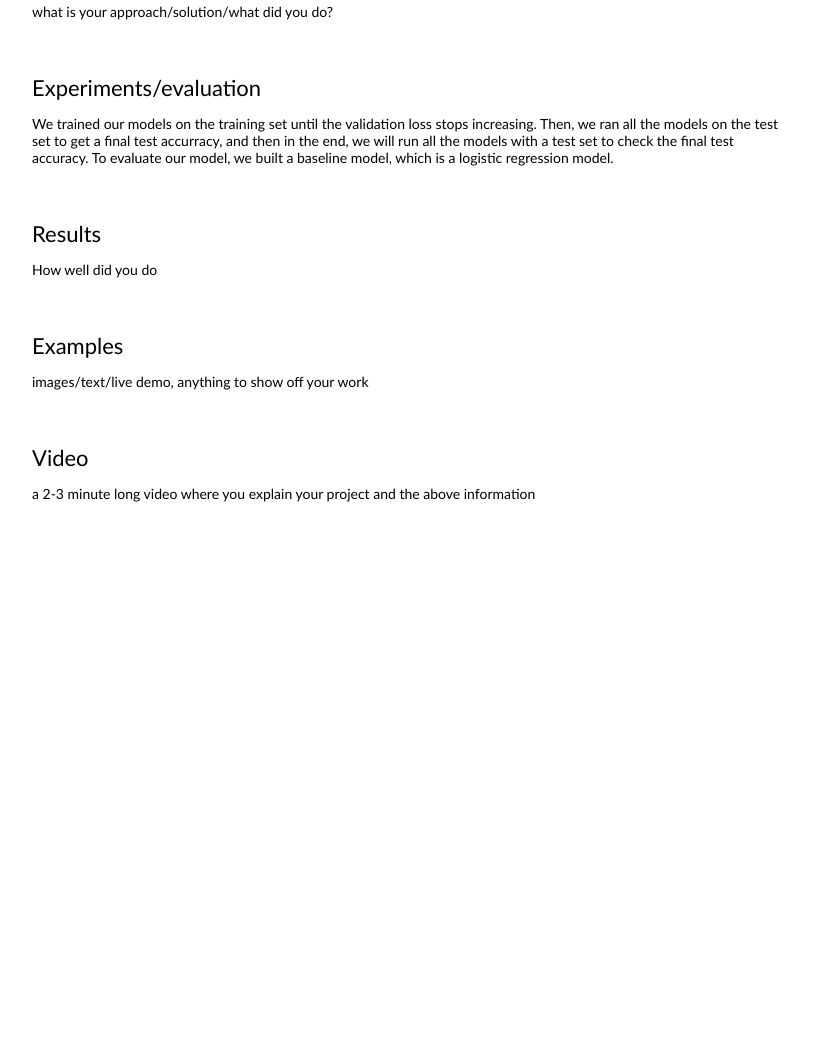
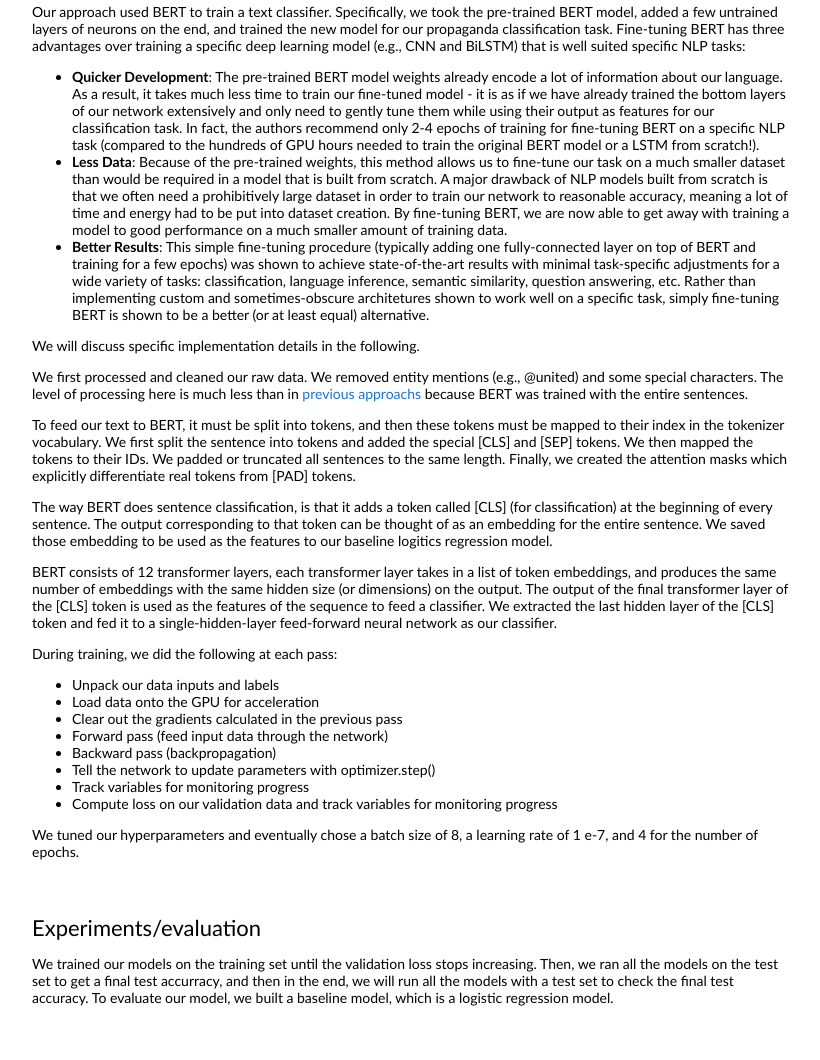
Before and after one commit to peminguyen/dl-final-project, a plain HTML site: page index.html in a window 1280 px wide. Shown: the part 1010-2070 px from the top of the page, without its empty margins (228-1048 px from the left). Before the commit the page ends 1554 px from the top, so only its background shows below. Drawn offline with Linux system fonts and the light colour scheme.

Commit message:
added methods

```diff
--- a/index.html
+++ b/index.html
@@ -82,7 +82,58 @@
             <td style="padding:20px;width:100%;vertical-align:middle">
               <heading>Methodology</heading>
               <p>
-                what is your approach/solution/what did you do?
+                Our approach used BERT to train a text classifier. Specifically, we took the pre-trained BERT model, added a few untrained layers of neurons on the end, and trained the new model for our propaganda classification task. Fine-tuning BERT has three advantages over training a specific deep learning model (e.g., CNN and BiLSTM) that is well suited specific NLP tasks:
+                <ul>
+                  <li><strong>Quicker Development</strong>: The pre-trained BERT model weights already encode a lot of information about our language. As a result, it takes much less time to train our fine-tuned model - it is as if we have already trained the bottom layers of our network extensively and only need to gently tune them while using their output as features for our classification task. In fact, the authors recommend only 2-4 epochs of training for fine-tuning BERT on a specific NLP task (compared to the hundreds of GPU hours needed to train the original BERT model or a LSTM from scratch!).</li>
+                  <li><strong>Less Data</strong>: Because of the pre-trained weights, this method allows us to fine-tune our task on a much smaller dataset than would be required in a model that is built from scratch. A major drawback of NLP models built from scratch is that we often need a prohibitively large dataset in order to train our network to reasonable accuracy, meaning a lot of time and energy had to be put into dataset creation. By fine-tuning BERT, we are now able to get away with training a model to good performance on a much smaller amount of training data.</li>
+                  <li><strong>Better Results</strong>: This simple fine-tuning procedure (typically adding one fully-connected layer on top of BERT and training for a few epochs) was shown to achieve state-of-the-art results with minimal task-specific adjustments for a wide variety of tasks: classification, language inference, semantic similarity, question answering, etc. Rather than implementing custom and sometimes-obscure architetures shown to work well on a specific task, simply fine-tuning BERT is shown to be a better (or at least equal) alternative.</li>
+                </ul>
+              </p>
+
+              <p>
+                We will discuss specific implementation details in the following.
+              </p>
+
+              <p>
+                We first processed and cleaned our raw data. We removed entity mentions (e.g., @united) and some special characters. The level of processing here is much less than in <a href="https://arxiv.org/pdf/2006.00593.pdf?fbclid=IwAR0EJp_Uhq9T5Gh2R1TPeQrvYmoNjb72PNWtsJKpIk998FX1vdFMORInbA0">previous approachs</a> because BERT was trained with the entire sentences.
+              </p>
+
+              <p>
+                To feed our text to BERT, it must be split into tokens, and then these tokens must be mapped to their index in the tokenizer vocabulary. We first split the sentence into tokens and added the special [CLS] and [SEP] tokens. We then mapped the tokens to their IDs. We padded or truncated all sentences to the same length. Finally, we created the attention masks which explicitly differentiate real tokens from [PAD] tokens.
+              </p>
+
+              <p>
+                The way BERT does sentence classification, is that it adds a token called [CLS] (for classification) at the beginning of every sentence. The output corresponding to that token can be thought of as an embedding for the entire sentence. We saved those embedding to be used as the features to our baseline logitics regression model.
+              </p>
+
+              <p>
+                BERT consists of 12 transformer layers, each transformer layer takes in a list of token embeddings, and produces the same number of embeddings with the same hidden size (or dimensions) on the output. The output of the final transformer layer of the [CLS] token is used as the features of the sequence to feed a classifier. We extracted the last hidden layer of the [CLS] token and fed it to a single-hidden-layer feed-forward neural network as our classifier.
+              </p>
+
+              <p>
+                During training, we did the following at each pass:
+                <ul>
+                  <li> Unpack our data inputs and labels
+                  </li>
+                  <li> Load data onto the GPU for acceleration
+                  </li>
+                  <li> Clear out the gradients calculated in the previous pass
+                  </li>
+                  <li> Forward pass (feed input data through the network)
+                  </li>
+                  <li> Backward pass (backpropagation)
+                  </li>
+                  <li> Tell the network to update parameters with optimizer.step()
+                  </li>
+                  <li> Track variables for monitoring progress
+                  </li>
+                  <li> Compute loss on our validation data and track variables for monitoring progress
+                  </li>
+                </ul>
+              </p>
+
+              <p>
+                We tuned our hyperparameters and eventually chose a batch size of 8, a learning rate of 1 e-7, and 4 for the number of epochs.
               </p>
             </td>
           </tr>
```
